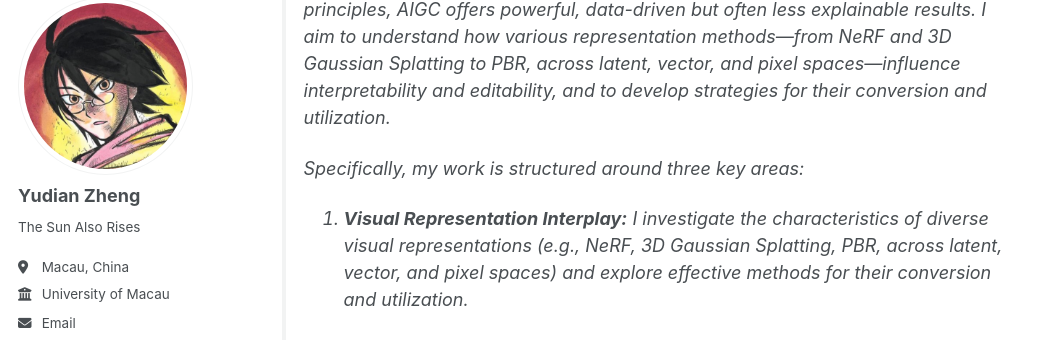
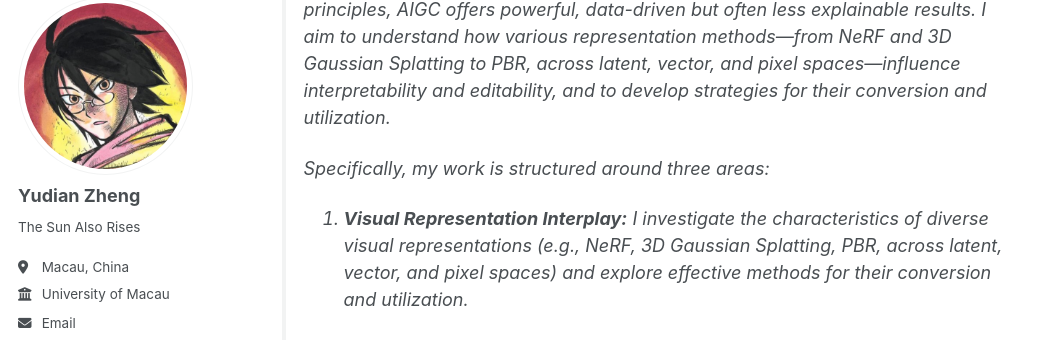
Before and after one commit to yudianzheng/yudianzheng.github.io, a Jekyll site: the page built from _pages/about.md, in a window 1280 px wide and 900 px high, scrolled down 545 px. Shown: the part 102-442 px from the top of the window, without its empty margins (0-1058 px from the left). Built offline with Jekyll 4.4.1, drawn with Linux system fonts in a browser that asks for light colours; some web fonts are replaced; a script that is not in the unit is left out.

Commit message:
update more and about me

```diff
--- a/_pages/about.md
+++ b/_pages/about.md
@@ -17,7 +17,7 @@ redirect_from:
 
 > My research interests bridge Physically Based Rendering (PBR) and AI-Generated Content (AIGC) within Computer Vision, focusing on the fundamental properties of visual representations. While PBR seeks objective realism through physical principles, AIGC offers powerful, data-driven but often less explainable results. I aim to understand how various representation methods—from NeRF and 3D Gaussian Splatting to PBR, across latent, vector, and pixel spaces—influence interpretability and editability, and to develop strategies for their conversion and utilization.
 >
-> Specifically, my work is structured around three key areas:
+> Specifically, my work is structured around three areas:
 >
 > 1. **Visual Representation Interplay:** I investigate the characteristics of diverse visual representations (e.g., NeRF, 3D Gaussian Splatting, PBR, across latent, vector, and pixel spaces) and explore effective methods for their conversion and utilization.
 >
```
Also changed, not shown: _pages/more.md (+1 -0 lines).
